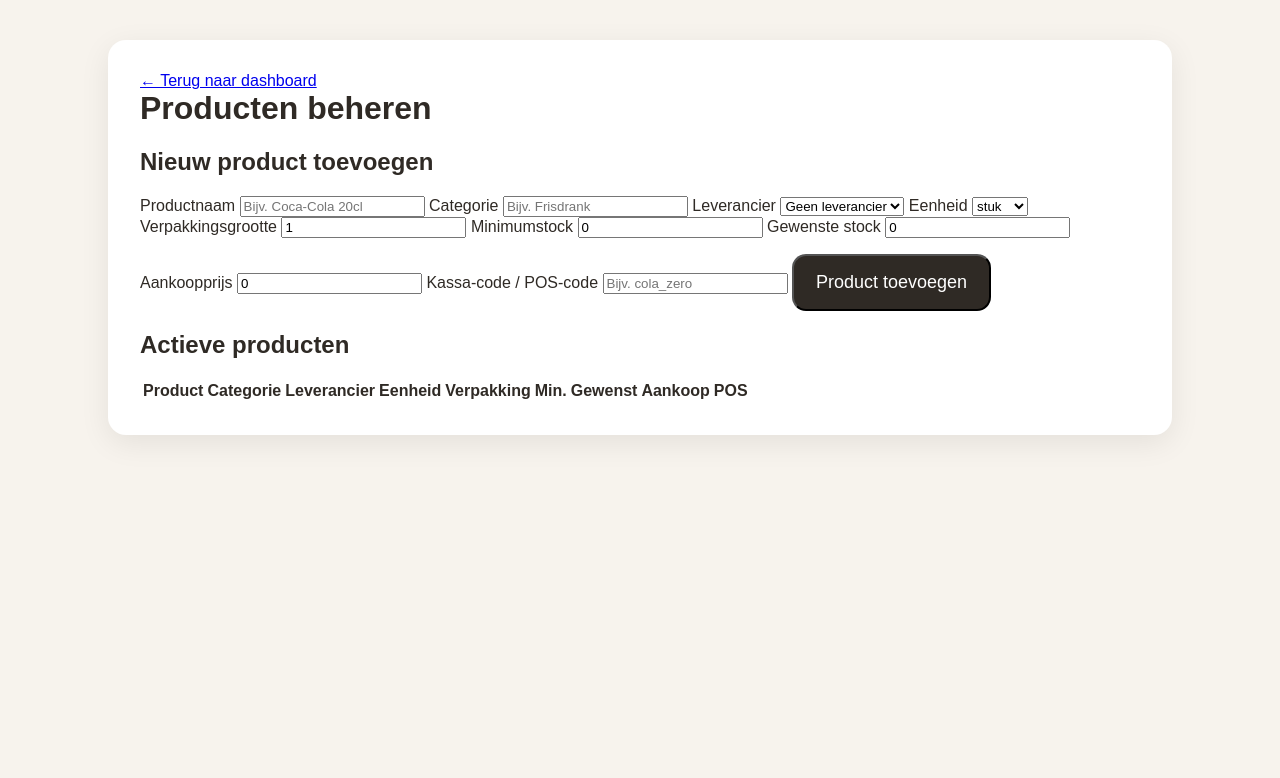
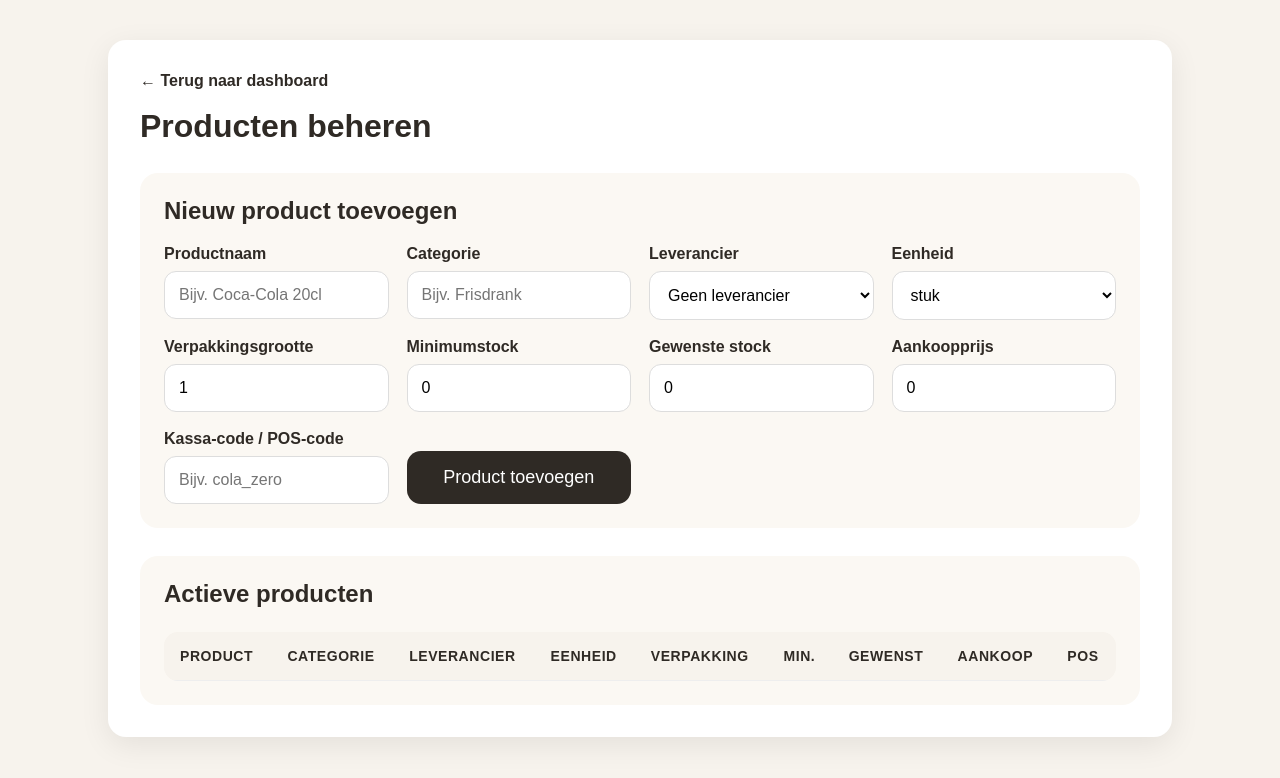
Before and after one commit to warrevdm/depasto-stock, a PHP site: page /producten.php in a window 1280 px wide. Shown: the top 778 px of the page. Run offline with PHP 8.4, Linux system fonts and the light colour scheme; data that the repository does not hold is empty.

Commit message:
Add product form styling

```diff
--- a/assets/style.css
+++ b/assets/style.css
@@ -18,6 +18,10 @@ h1 {
     margin-top: 0;
 }
 
+h2 {
+    margin-top: 0;
+}
+
 .success {
     color: #1f7a3f;
     font-weight: bold;
@@ -33,6 +37,8 @@ h1 {
     text-decoration: none;
     border-radius: 14px;
     font-size: 18px;
+    border: 0;
+    cursor: pointer;
 }
 
 .cards {
@@ -68,3 +74,133 @@ h1 {
 .menu a {
     text-align: center;
 }
+
+.back-link {
+    display: inline-block;
+    margin-bottom: 18px;
+    color: #2f2a25;
+    text-decoration: none;
+    font-weight: bold;
+}
+
+.stock-table {
+    width: 100%;
+    border-collapse: collapse;
+    margin-top: 24px;
+    overflow: hidden;
+    border-radius: 14px;
+}
+
+.stock-table th,
+.stock-table td {
+    padding: 16px;
+    text-align: left;
+    border-bottom: 1px solid #eee;
+}
+
+.stock-table th {
+    background: #f7f3ed;
+    font-size: 14px;
+    text-transform: uppercase;
+    letter-spacing: 0.04em;
+}
+
+.status {
+    display: inline-block;
+    padding: 8px 12px;
+    border-radius: 999px;
+    font-weight: bold;
+    font-size: 14px;
+}
+
+.status-green {
+    background: #e5f5ea;
+    color: #1f7a3f;
+}
+
+.status-orange {
+    background: #fff3d8;
+    color: #9a6500;
+}
+
+.status-red {
+    background: #fde5e5;
+    color: #a52828;
+}
+
+.panel {
+    margin-top: 28px;
+    padding: 24px;
+    background: #fbf8f3;
+    border-radius: 18px;
+}
+
+.form-grid {
+    display: grid;
+    grid-template-columns: repeat(auto-fit, minmax(220px, 1fr));
+    gap: 18px;
+}
+
+.form-grid label {
+    display: flex;
+    flex-direction: column;
+    gap: 8px;
+    font-weight: bold;
+}
+
+.form-grid input,
+.form-grid select {
+    padding: 14px;
+    border: 1px solid #ddd;
+    border-radius: 12px;
+    font-size: 16px;
+    background: #fff;
+}
+
+.form-button {
+    align-self: end;
+    width: 100%;
+}
+
+.alert {
+    padding: 16px 18px;
+    border-radius: 14px;
+    margin: 18px 0;
+    font-weight: bold;
+}
+
+.alert p {
+    margin: 0 0 6px 0;
+}
+
+.alert p:last-child {
+    margin-bottom: 0;
+}
+
+.alert-success {
+    background: #e5f5ea;
+    color: #1f7a3f;
+}
+
+.alert-error {
+    background: #fde5e5;
+    color: #a52828;
+}
+
+@media (max-width: 768px) {
+    .container {
+        margin: 16px;
+        padding: 20px;
+    }
+
+    .stock-table {
+        display: block;
+        overflow-x: auto;
+        white-space: nowrap;
+    }
+
+    .stock-table th,
+    .stock-table td {
+        padding: 14px;
+    }
+}
```
